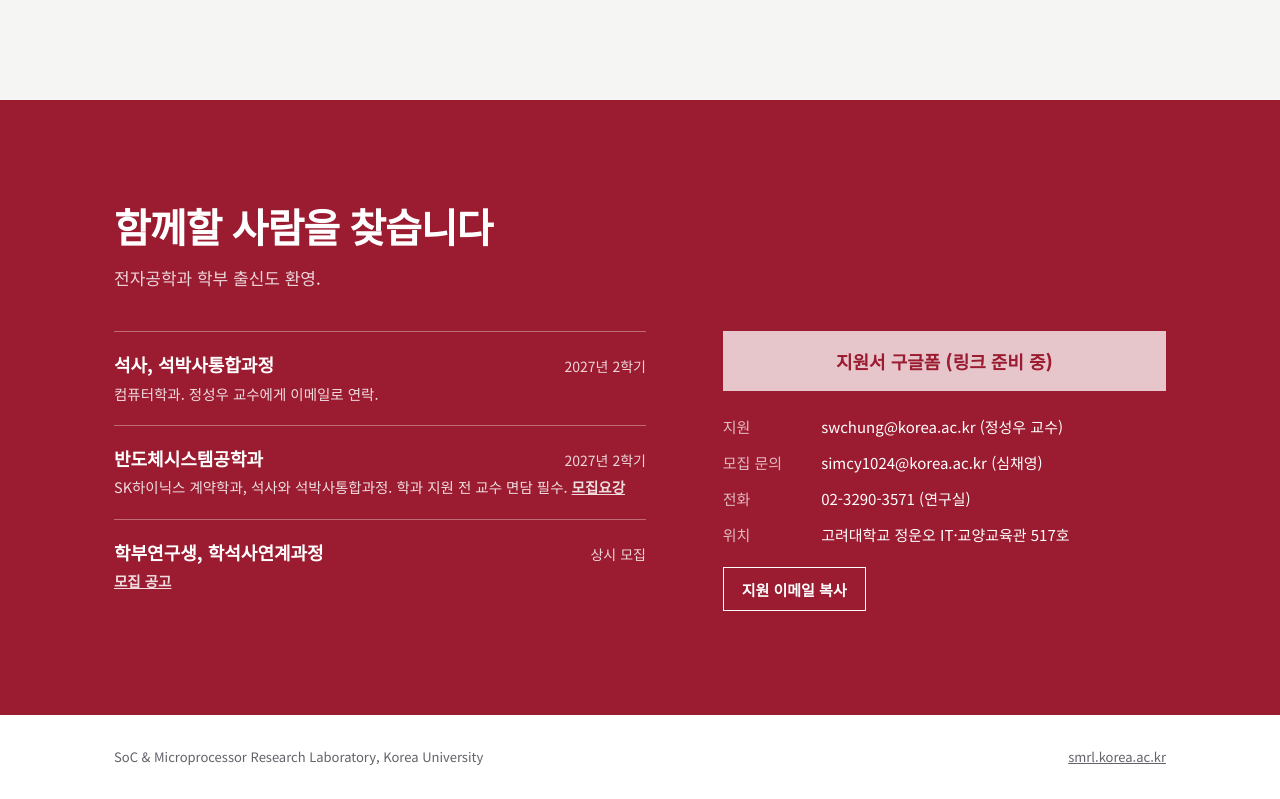
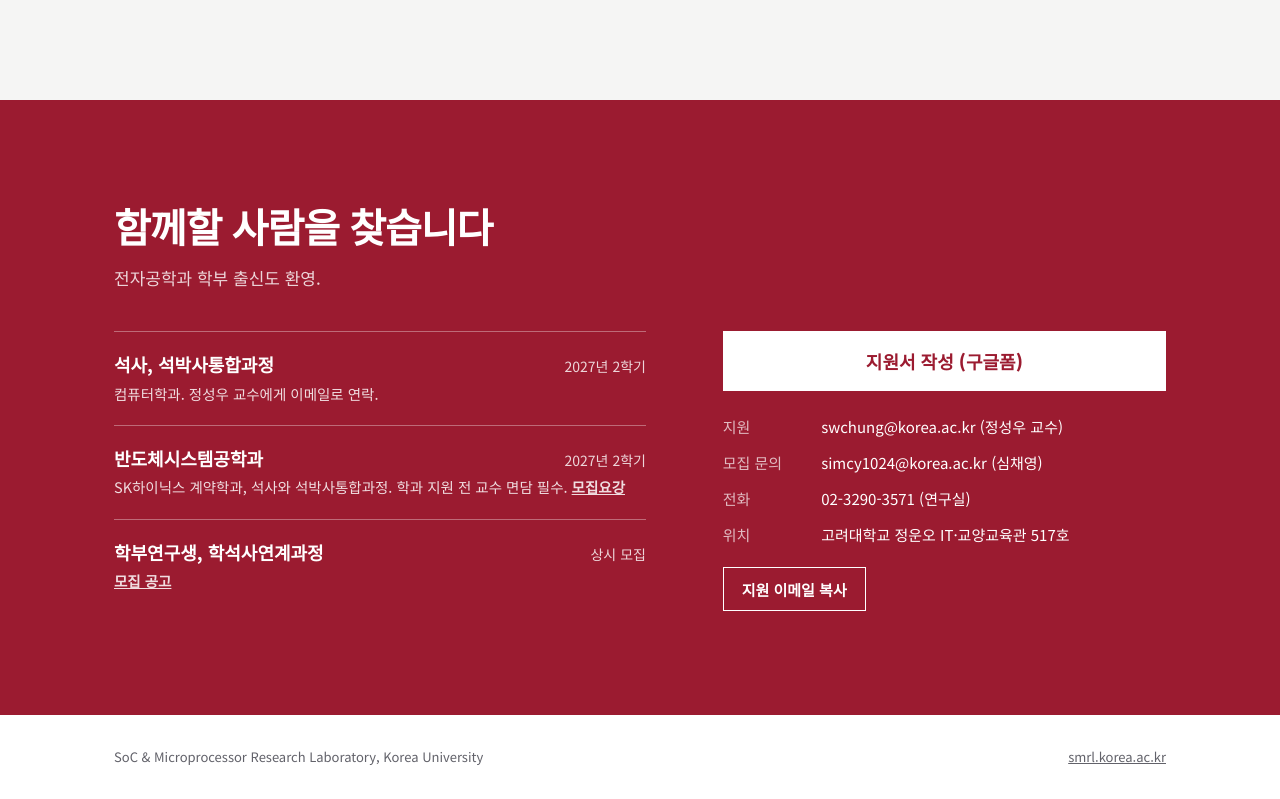
Before and after one commit to naming123/smrl-recruit, a plain HTML site: page index.html in a window 1280 px wide. Shown: the part 5533-6332 px from the top of the page. Drawn offline with Linux system fonts and the light colour scheme.

Commit message:
지원 버튼에 구글폼 링크 연결
Co-Authored-By: Claude Opus 5.5 <noreply@anthropic.com>
Claude-Session: https://claude.ai/code/session_01EBzVkQbzbR4N5YveZfyXQN

```diff
--- a/index.html
+++ b/index.html
@@ -408,7 +408,7 @@ body{font-size:15px}
         <p><a href="https://smrl.korea.ac.kr/notice/announcement_intern/">모집 공고</a></p></div>
     </div>
     <div class="contact">
-      <a class="form" id="form" href="#join" aria-disabled="true">지원서 구글폼 (링크 준비 중)</a>
+      <a class="form" id="form" href="https://docs.google.com/forms/d/e/1FAIpQLSdd9UvTjRwr6qlKonMOjFgmnqroBtFOBPll68A138eV0jgBkA/viewform" target="_blank" rel="noopener">지원서 작성 (구글폼)</a>
       <dl>
         <dt>지원</dt><dd>swchung@korea.ac.kr (정성우 교수)</dd>
         <dt>모집 문의</dt><dd>simcy1024@korea.ac.kr (심채영)</dd>
```
